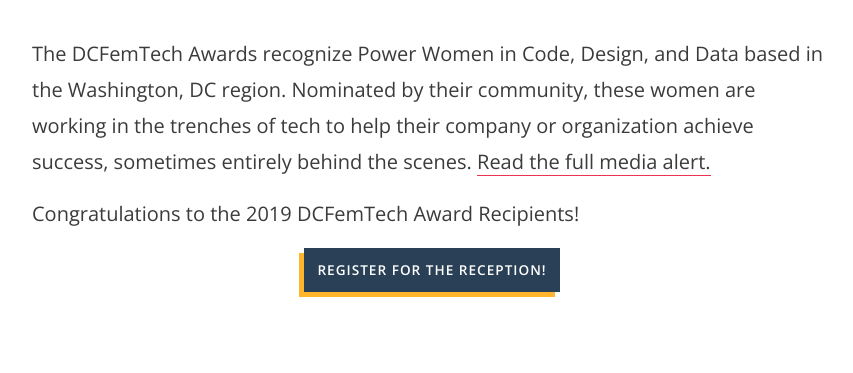
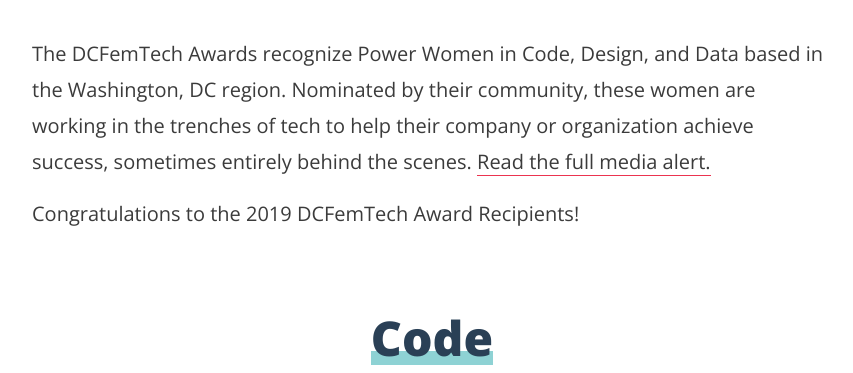
Before and after one commit to dcfemtech/dcfemtech.github.io, a Jekyll site: the page built from awards.html, in a window 1280 px wide and 900 px high, scrolled down 784 px, cut to the strip 0-373 px from the top of the window. Shown: the whole strip, without its empty margins (208-1061 px from the left). Built offline with Jekyll 4.4.1, drawn with Linux system fonts in a browser that asks for light colours.

Commit message:
Remove registration link

```diff
--- a/awards.html
+++ b/awards.html
@@ -24,8 +24,6 @@
     <br>
     <p class="main-intro">The DCFemTech Awards recognize Power Women in Code, Design, and Data based in the Washington, DC region. Nominated by their community, these women are working in the trenches of tech to help their company or organization achieve success, sometimes entirely behind the scenes. <a href="/awards-2019-media">Read the full media alert.</a></p>
     <p class="main-intro">Congratulations to the 2019 DCFemTech Award Recipients!</p>
-   <center><a class="button" href="https://www.eventbrite.com/e/2019-dcfemtech-awards-tickets-62291814494">Register for the reception!</a></center>
-
   </div>
 
   <div class="l-wrapper-large">
```
